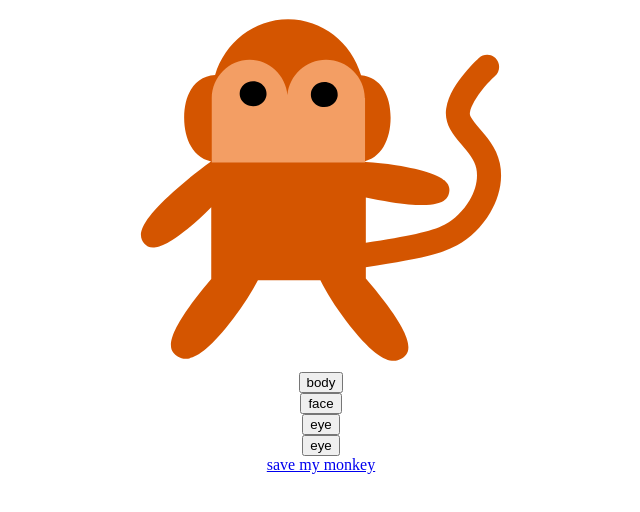
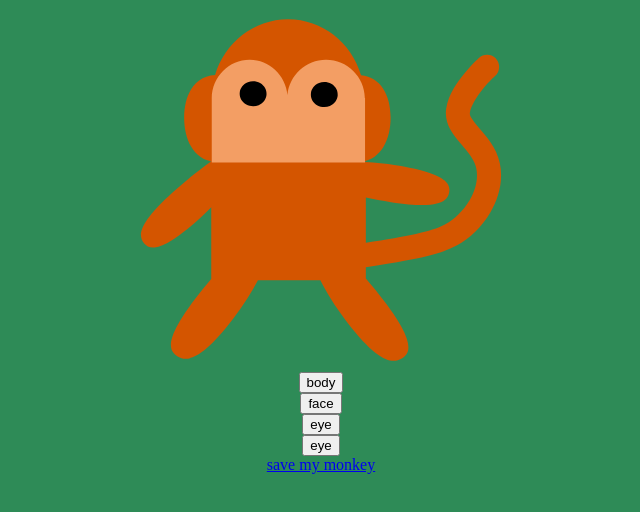
Before and after one commit to rebecka-oscarsson/svgPractice, a plain HTML site: page index.html in a window 1280 px wide. Shown: the whole page, without its empty margins (319-959 px from the left). Drawn offline with Linux system fonts and the light colour scheme.

Commit message:
changed addeventlistener for buttons

```diff
--- a/script.js
+++ b/script.js
@@ -15,7 +15,7 @@ let buttons = document.querySelectorAll("button");
 *********************************/
 
 monkeySvg.addEventListener("load", getMonkeyParts);
-buttons.forEach((button) => button.addEventListener("click", (e) => hide(e.target.id)));
+
 saveLink.addEventListener("click", printMonkeyLink);
 
 /*********************************
@@ -30,6 +30,7 @@ function getMonkeyParts() {
   leftEye = monkeyCode.querySelector("#leftEye");
   rightEye = monkeyCode.getElementById("rightEye");
   printMonkey(monkeyParts);
+  buttons.forEach((button) => button.addEventListener("click", (e) => hide(e.target.id)));
   return monkeyCode;
 }
 
--- a/style.css
+++ b/style.css
@@ -1,4 +1,4 @@
-body {display: flex; flex-direction: column; align-items: center;}
+body {display: flex; flex-direction: column; align-items: center; background-color: seagreen;}
 .hidden {display:none}
 
 #monkeySvg {
```
